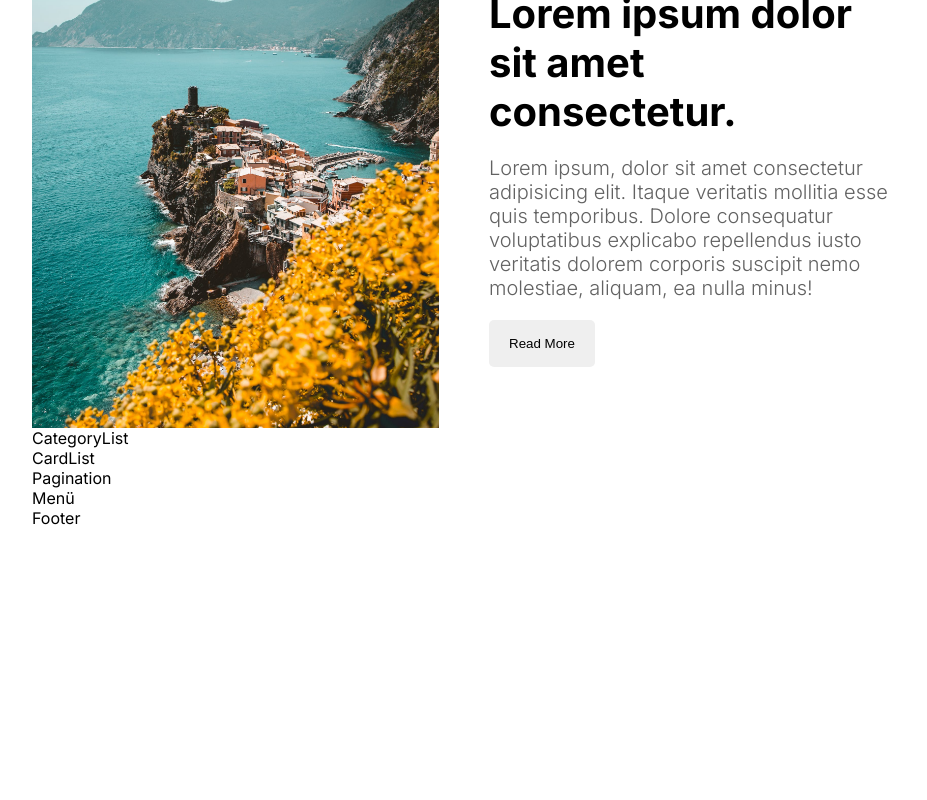
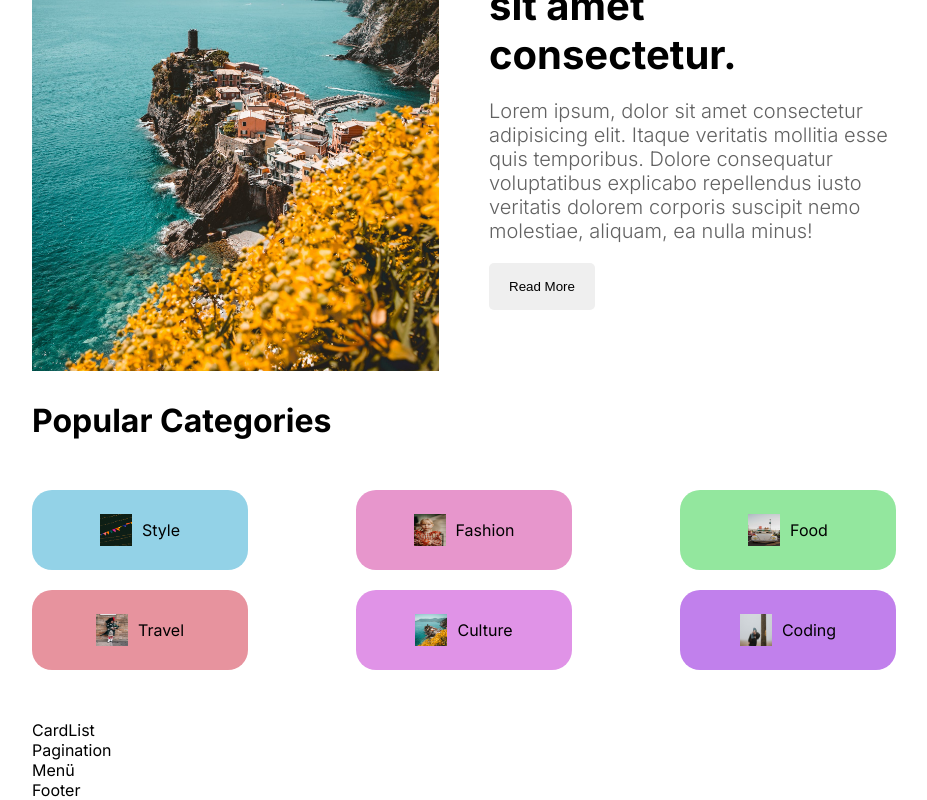
Before and after one commit to ysncvk/next-blog-app, a Next.js app: page / in a window 1280 px wide. Shown: the part 574-1374 px from the top of the page, without its empty margins (176-1103 px from the left). Before the commit the page ends 1102 px from the top, so only its background shows below. Built offline with nearby package versions, Linux system fonts and the light colour scheme.

Commit message:
feat: add categories

```diff
--- a/src/components/categoryList/CategoryList.jsx
+++ b/src/components/categoryList/CategoryList.jsx
@@ -1,8 +1,60 @@
-import React from 'react'
-import styles from "./categoryList.module.css"
+import React from "react";
+import styles from "./categoryList.module.css";
+import Link from "next/link";
+import Image from "next/image";
 
 export const CategoryList = () => {
   return (
-    <div className={styles.container}>CategoryList </div>
-  )
-}
+    <div className={styles.container}>
+      <h1>Popular Categories</h1>
+      <div className={styles.container}>
+        <div className={styles.title}>
+          <div className={styles.categories}>
+            <Link
+              href="/blog?cat=style"
+              className={`${styles.category} ${styles.style}`}
+            >
+              <Image src="/style.png" alt="" width={32} height={32} />
+              style
+            </Link>
+            <Link
+              href="/blog?cat=style"
+              className={`${styles.category} ${styles.fashion}`}
+            >
+              <Image src="/fashion.png" alt="" width={32} height={32} />
+              fashion
+            </Link>
+            <Link
+              href="/blog?cat=style"
+              className={`${styles.category} ${styles.food}`}
+            >
+              <Image src="/food.png" alt="" width={32} height={32} />
+              food
+            </Link>
+            <Link
+              href="/blog?cat=style"
+              className={`${styles.category} ${styles.travel}`}
+            >
+              <Image src="/travel.png" alt="" width={32} height={32} />
+              travel
+            </Link>
+            <Link
+              href="/blog?cat=style"
+              className={`${styles.category} ${styles.culture}`}
+            >
+              <Image src="/culture.png" alt="" width={32} height={32} />
+              culture
+            </Link>
+            <Link
+              href="/blog?cat=style"
+              className={`${styles.category} ${styles.coding}`}
+            >
+              <Image src="/coding.png" alt="" width={32} height={32} />
+              coding
+            </Link>
+          </div>
+        </div>
+      </div>
+    </div>
+  );
+};
--- a/src/components/categoryList/categoryList.module.css
+++ b/src/components/categoryList/categoryList.module.css
@@ -1,3 +1,83 @@
-.container{
+.container {
+  margin-top: 30px;
+}
 
+.title {
+  margin: 50px 0px;
 }
+
+.categories {
+  display: flex;
+  flex-wrap: wrap;
+  justify-content: space-between;
+  gap: 20px;
+}
+
+.category {
+  display: flex;
+  align-items: center;
+  gap: 10px;
+  text-transform: capitalize;
+  justify-content: center;
+  width: 15%;
+  height: 80px;
+  border-radius: 20px;
+}
+
+.category.style {
+  background-color: rgb(147, 210, 231);
+}
+
+.category.fashion {
+  background-color: rgb(231, 150, 204);
+}
+
+.category.food {
+  background-color: rgb(147, 231, 158);
+}
+
+.category.travel {
+  background-color: rgb(231, 147, 158);
+}
+
+.category.culture {
+  background-color: rgb(224, 147, 231);
+}
+
+.category.coding {
+  background-color: rgb(193, 128, 236);
+}
+
+.image {
+  border-radius: 50%;
+}
+
+@media screen and (max-width: 1280px) {
+  .category {
+    width: 20%;
+  }
+}
+
+@media screen and (max-width: 1024px) {
+  .category {
+    width: 20%;
+  }
+}
+
+@media screen and (max-width: 1280px) {
+  .category {
+    width: 25%;
+  }
+}
+
+@media screen and (max-width: 768px) {
+  .category {
+    width: 45%;
+  }
+}
+
+@media screen and (max-width: 640px) {
+  .category {
+    width: 100%;
+  }
+}
--- a/src/components/featured/featured.module.css
+++ b/src/components/featured/featured.module.css
@@ -47,3 +47,30 @@
   border-radius: 5px;
   width: max-content;
 }
+
+@media screen and (max-width: 1280px) {
+  .title {
+    font-size: 70px;
+  }
+}
+
+@media screen and (max-width: 1024px) {
+  .title {
+    font-size: 60px;
+  }
+  .imgContainer {
+    display: none;
+  }
+}
+
+@media screen and (max-width: 768px) {
+  .title {
+    font-size: 40px;
+  }
+}
+
+@media screen and (max-width: 640px) {
+  .title {
+    font-size: size 30px;
+  }
+}
```
